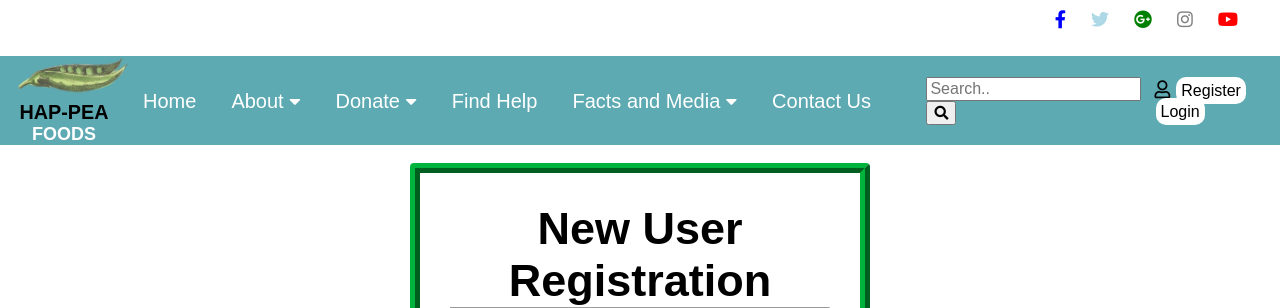
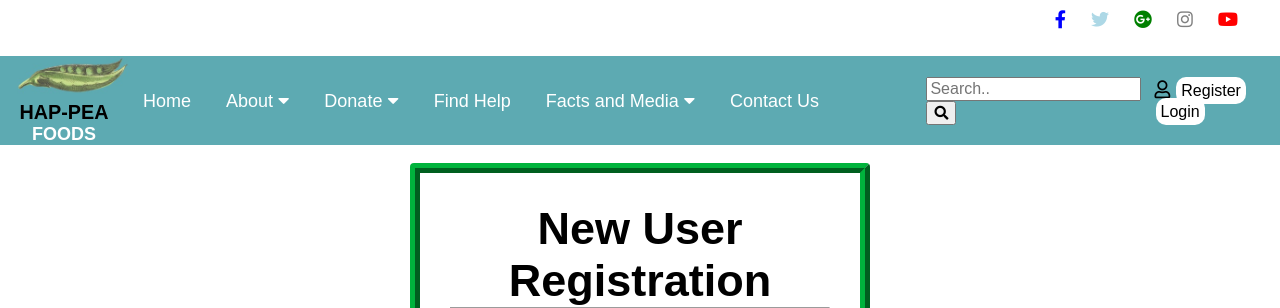
Before and after one commit to dmjefe/hap_pea_foods, a Django app: page /accounts/register/ in a window 1280 px wide. Shown: the top 308 px of the page. Run offline with Django 3.2, Linux system fonts and the light colour scheme.

Commit message:
More css thangs

```diff
--- a/static/css/styles.css
+++ b/static/css/styles.css
@@ -68,18 +68,16 @@ nav h1 {
 }
 
 .nav-links ul li {
-  line-height: 80px;
+  line-height: 50px;
   display: inline-block;
-  list-style: none;
 }
 
 .nav-links ul li a {
   display: block;
-  color: #fff;;
+  color: #fff;
   padding: 0 15px;
   text-decoration: none;
-  font-size: 20px;
-  line-height: 60px;
+  font-size: 18px;
 }
 
 .nav-links ul li a:hover {
@@ -89,6 +87,7 @@ nav h1 {
 .nav-links ul ul {
   position: absolute;
   display: none;
+  z-index: 1;
 }
 
 .nav-links ul li:hover > ul {
@@ -100,7 +99,8 @@ nav h1 {
   float: none;
   display: list-item;
   position: relative;
-  background: #008080;
+  background: #5DAAB2;
+
 }
 
 .nav-links a:active {
```
